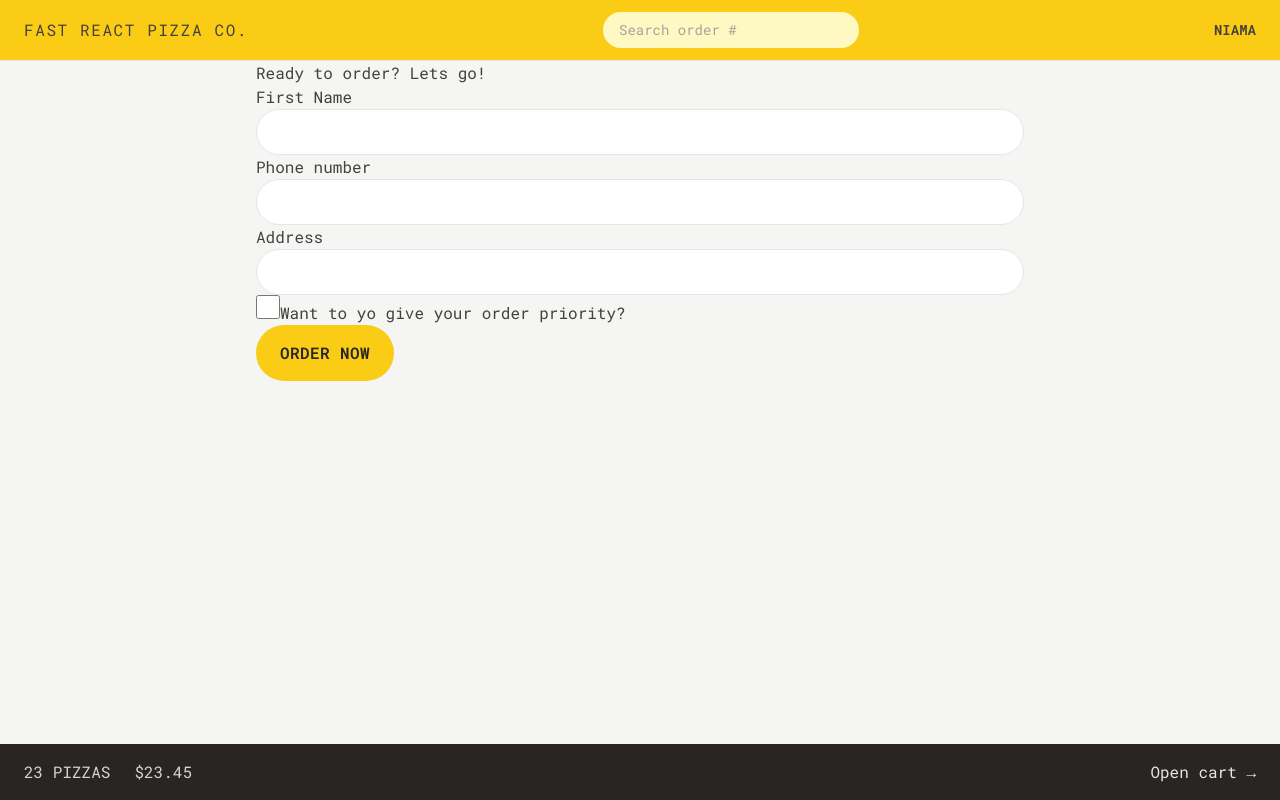
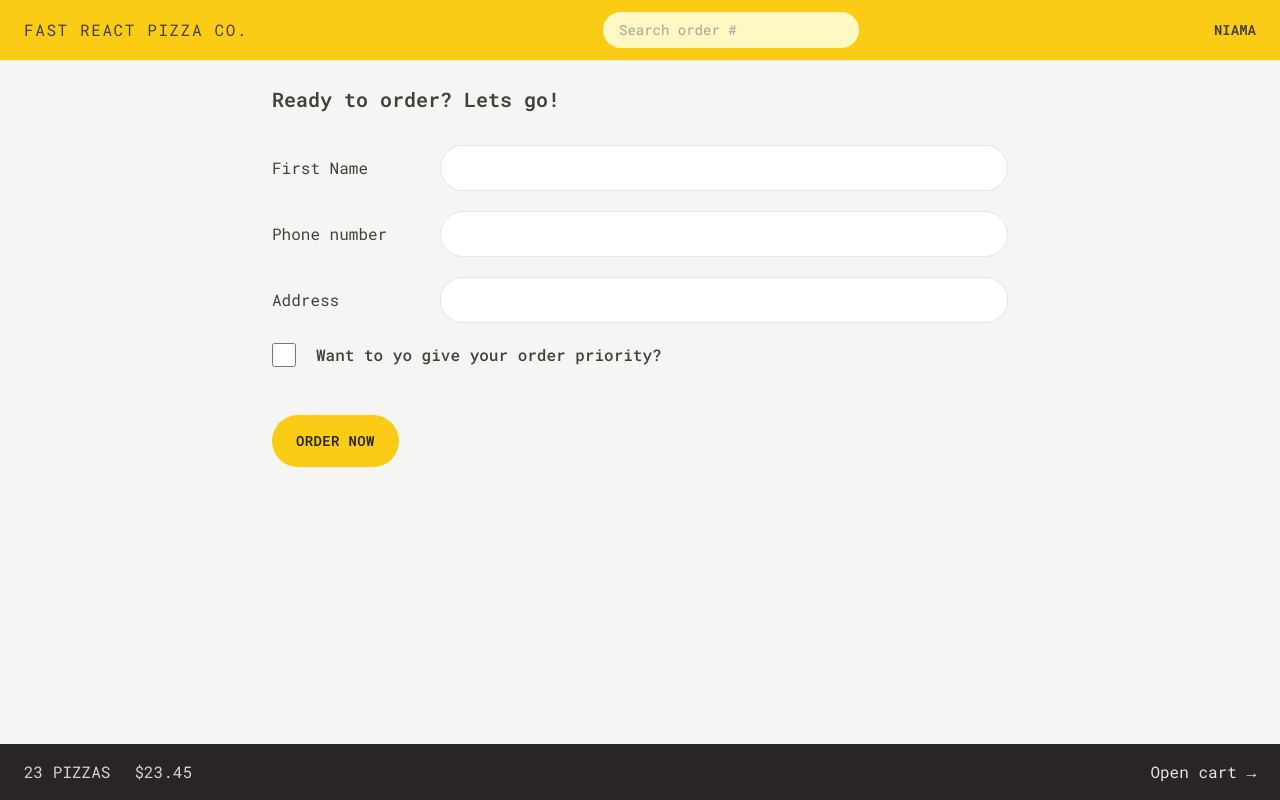
Before and after one commit to Niamask/Menu-React-App, a React (Vite) app: page /order/new in a window 1280 px wide. Built offline with nearby package versions, Linux system fonts and the light colour scheme.

Commit message:
Tailwind: Styling the order form

```diff
--- a/src/features/order/CreateOrder.jsx
+++ b/src/features/order/CreateOrder.jsx
@@ -44,32 +44,41 @@ function CreateOrder() {
   const cart = fakeCart;
 
   return (
-    <div>
-      <h2>Ready to order? Lets go!</h2>
+    <div className="px-4 py-6">
+      <h2 className="mb-8 text-xl font-semibold">Ready to order? Lets go!</h2>
 
       {/* <Form method="POST" action="order/new"> */}
       <Form method="POST">
-        <div>
-          <label>First Name</label>
-          <input className="input" type="text" name="customer" required />
+        <div className="mb-5 flex flex-col gap-2 sm:flex-row sm:items-center">
+          <label className="sm:basis-40">First Name</label>
+          <input className="input grow" type="text" name="customer" required />
         </div>
 
-        <div>
-          <label>Phone number</label>
-          <div>
-            <input className="input" type="tel" name="phone" required />
-          </div>
-          {formErrors?.phone && <p>{formErrors.phone}</p>}
-        </div>
-
-        <div>
-          <label>Address</label>
-          <div>
-            <input className="input" type="text" name="address" required />
+        <div className="mb-5 flex flex-col gap-2 sm:flex-row sm:items-center">
+          <label className="sm:basis-40">Phone number</label>
+          <div className="grow">
+            <input className="input w-full" type="tel" name="phone" required />
+            {formErrors?.phone && (
+              <p className="mt-2 rounded-md bg-red-100 p-2 text-xs text-red-700">
+                {formErrors.phone}
+              </p>
+            )}
           </div>
         </div>
 
-        <div>
+        <div className="mb-5 flex flex-col gap-2 sm:flex-row sm:items-center">
+          <label className="sm:basis-40">Address</label>
+          <div className="grow">
+            <input
+              className="input w-full"
+              type="text"
+              name="address"
+              required
+            />
+          </div>
+        </div>
+
+        <div className="mb-12 flex items-center  gap-5">
           <input
             className="h-6 w-6 accent-yellow-400 focus:outline-none focus:ring focus:ring-yellow-400 focus:ring-offset-2"
             type="checkbox"
@@ -78,7 +87,9 @@ function CreateOrder() {
             // value={withPriority}
             // onChange={(e) => setWithPriority(e.target.checked)}
           />
-          <label htmlFor="priority">Want to yo give your order priority?</label>
+          <label htmlFor="priority" className="font-medium">
+            Want to yo give your order priority?
+          </label>
         </div>
 
         <div>
--- a/src/index.css
+++ b/src/index.css
@@ -5,7 +5,7 @@
 
 @layer components {
   .input {
-    @apply w-full rounded-full border border-stone-200 px-4 py-2 text-sm transition-all duration-300 placeholder:text-stone-400 focus:outline-none focus:ring focus:ring-yellow-400 md:px-6 md:py-3;
+    @apply rounded-full border border-stone-200 px-4 py-2 text-sm transition-all duration-300 placeholder:text-stone-400 focus:outline-none focus:ring focus:ring-yellow-400 md:px-6 md:py-3;
   }
 
   /* https://dev.to/afif/i-made-100-css-loaders-for-your-next-project-4eje */
--- a/src/ui/Button.jsx
+++ b/src/ui/Button.jsx
@@ -3,12 +3,12 @@ import { Link } from 'react-router-dom';
 
 function Button({ children, disabled, to, type }) {
   const base =
-    'inline-block rounded-full bg-yellow-400   font-semibold uppercase tracking-wide text-stone-800 transition-colors duration-300 hover:bg-yellow-300 focus:bg-yellow-300 focus:outline-none focus:ring  focus:ring-yellow-300 focus:ring-offset-2 disabled:cursor-not-allowed ';
+    'inline-block text-sm rounded-full bg-yellow-400   font-semibold uppercase tracking-wide text-stone-800 transition-colors duration-300 hover:bg-yellow-300 focus:bg-yellow-300 focus:outline-none focus:ring  focus:ring-yellow-300 focus:ring-offset-2 disabled:cursor-not-allowed ';
   const styles = {
     primary: base + ' px-4 py-3 md:px-6 md:py-4',
     small: base + ' px-4 py-2 md:px-5 md:py-2.5 text-xs',
     secondary:
-      ' inline-block rounded-full border-2 border-stone-300  font-semibold uppercase tracking-wide text-stone-400 transition-colors duration-300 hover:bg-stone-300 hover:text-stone-800 focus:text-stone-800 focus:bg-stone-300 focus:outline-none focus:ring  focus:ring-stone-200 focus:ring-offset-2 disabled:cursor-not-allowed px-4 py-2.5 md:px-6 md:py-3.5',
+      ' inline-block text-sm rounded-full border-2 border-stone-300  font-semibold uppercase tracking-wide text-stone-400 transition-colors duration-300 hover:bg-stone-300 hover:text-stone-800 focus:text-stone-800 focus:bg-stone-300 focus:outline-none focus:ring  focus:ring-stone-200 focus:ring-offset-2 disabled:cursor-not-allowed px-4 py-2.5 md:px-6 md:py-3.5',
   };
 
   if (to)
```
Also changed, not shown: index.html (+6 -2 lines).
